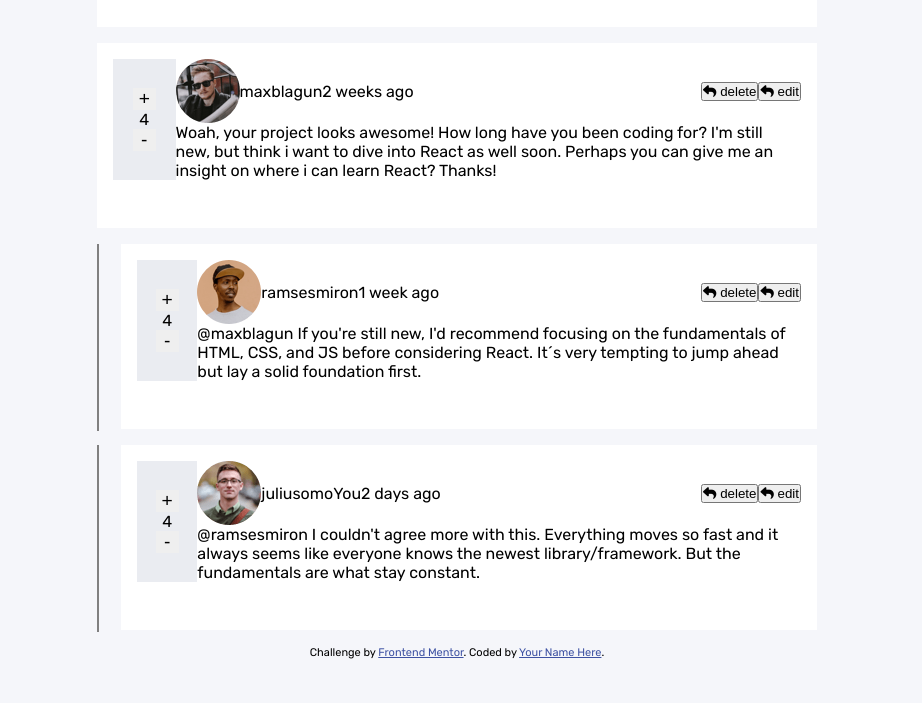
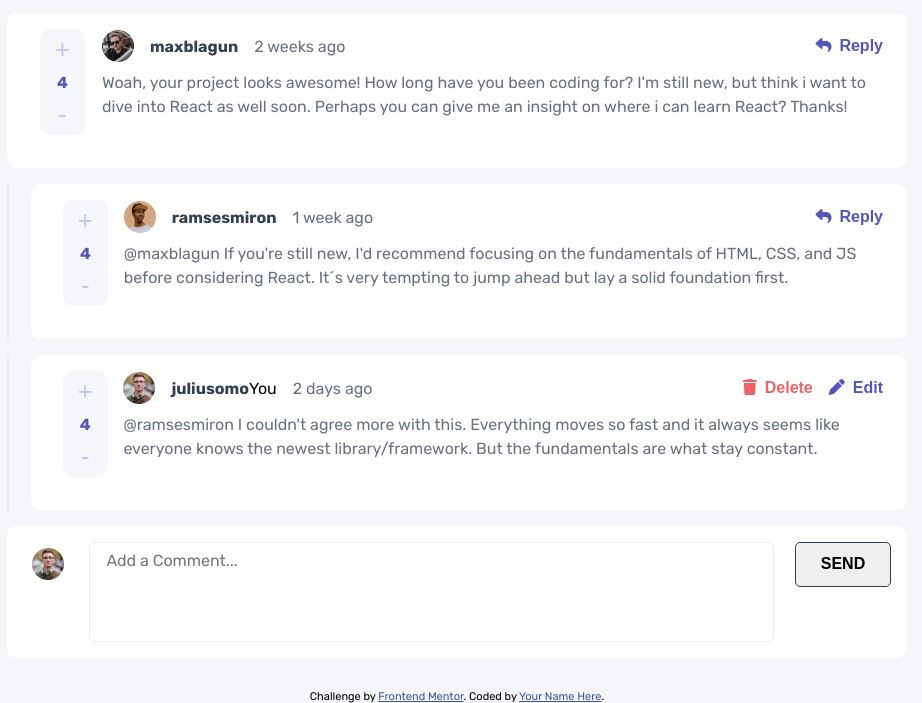
Before and after one commit to hernanruscica/Frontend_mentor_Interactive-comments-section, a plain HTML site: page index.html in a window 1280 px wide. Shown: the part 174-877 px from the top of the page, without its empty margins (183-1105 px from the left). Before the commit the page ends 833 px from the top, so only its background shows below. Drawn offline with Linux system fonts and the light colour scheme.

Commit message:
Add files via upload
styles almost done, fully respondive. javascript funcionallity undone

```diff
--- a/index.html
+++ b/index.html
@@ -28,18 +28,15 @@
         Impressive! Thought ir seems the drag feature could be improved. But overal it looks increible. You've nailed the design and the responsiveness at various breakpoints works really well.
       </p>
       <div class="comments__item__votes">
-        <button class="comments__item__votes__btn btn">+</button>
+        <button class="comments__item__votes__btn ">+</button>
         <p class="comments__item__votes__quantity">4</p>
-        <button class="comments__item__votes__btn btn">-</button>
+        <button class="comments__item__votes__btn ">-</button>
       </div>
       <div class="comments__item__actions">
+
           <button class="comments__item__actions__btn">
               <i class="fa-solid fa-reply"></i>
-              delete
-          </button>
-          <button class="comments__item__actions__btn">
-              <i class="fa-solid fa-reply"></i>
-              edit
+              Reply
           </button>
       </div>
     </section>
@@ -54,18 +51,14 @@
         Woah, your project looks awesome! How long have you been coding for? I'm still new, but think i want to dive into React as well soon. Perhaps you can give me an insight on where i can learn React? Thanks!
       </p>
       <div class="comments__item__votes">
-        <button class="comments__item__votes__btn btn">+</button>
+        <button class="comments__item__votes__btn ">+</button>
         <p class="comments__item__votes__quantity">4</p>
-        <button class="comments__item__votes__btn btn">-</button>
+        <button class="comments__item__votes__btn ">-</button>
       </div>
       <div class="comments__item__actions">
           <button class="comments__item__actions__btn">
               <i class="fa-solid fa-reply"></i>
-              delete
-          </button>
-          <button class="comments__item__actions__btn">
-              <i class="fa-solid fa-reply"></i>
-              edit
+              Reply
           </button>
       </div>
     </section>
@@ -80,18 +73,14 @@
         @maxblagun If you're still new, I'd recommend focusing on the fundamentals of HTML, CSS, and JS before considering React. It´s very tempting to jump ahead but lay a solid foundation first.
       </p>
       <div class="comments__item__votes">
-        <button class="comments__item__votes__btn btn">+</button>
+        <button class="comments__item__votes__btn ">+</button>
         <p class="comments__item__votes__quantity">4</p>
-        <button class="comments__item__votes__btn btn">-</button>
+        <button class="comments__item__votes__btn ">-</button>
       </div>
       <div class="comments__item__actions">
           <button class="comments__item__actions__btn">
               <i class="fa-solid fa-reply"></i>
-              delete
-          </button>
-          <button class="comments__item__actions__btn">
-              <i class="fa-solid fa-reply"></i>
-              edit
+              Reply
           </button>
       </div>
     </section>
@@ -107,20 +96,26 @@
         @ramsesmiron I couldn't agree more with this. Everything moves so fast and it always seems like everyone knows the newest library/framework. But the fundamentals are what stay constant.
       </p>
       <div class="comments__item__votes">
-        <button class="comments__item__votes__btn btn">+</button>
+        <button class="comments__item__votes__btn ">+</button>
         <p class="comments__item__votes__quantity">4</p>
-        <button class="comments__item__votes__btn btn">-</button>
+        <button class="comments__item__votes__btn ">-</button>
       </div>
       <div class="comments__item__actions">
-          <button class="comments__item__actions__btn">
-              <i class="fa-solid fa-reply"></i>
-              delete
+          <button class="comments__item__actions__btn comments__item__actions__btn--red">
+            <i class="fa-solid fa-trash"></i>
+              Delete
           </button>
           <button class="comments__item__actions__btn">
-              <i class="fa-solid fa-reply"></i>
-              edit
+            <i class="fa-solid fa-pen"></i>
+              Edit
           </button>
       </div>
+    </section>
+    <section class="textarea-item  " >
+      <textarea class = "textarea-item__textarea " placeholder="Add a Comment..."
+        name="comment" id="comment" ></textarea>
+      <img src="images/avatars/image-juliusomo.png" alt="avatar image" class="textarea-item__image comments__item__header__round-img">
+      <button class="btn textarea-item__btn">SenD</button>
     </section>
   </main>
 
--- a/style.css
+++ b/style.css
@@ -29,13 +29,14 @@ body {
 .comments {
     margin: 0 auto;
     width: 90vw;
-    max-width: 720px;
+    max-width: 900px;
 }
 
 .comments__item {
     margin: 1em 0;
     padding: 1em;
     background-color: var(--White);
+    border-radius: 10px;
     display: grid;
     grid-template-columns: 1fr 2fr 2fr 2fr 2fr 2fr;
     grid-template-rows: 2fr auto 1fr;
@@ -55,8 +56,8 @@ body {
     height: 100%;
     position: absolute;
     left: -1.5em;
-    top: 0px;
-    border: 1px solid gray;
+    top: 0;
+    border: 2px solid var(--Light-gray);
 }
 
 .comments__item__header{
@@ -67,28 +68,63 @@ body {
     grid-area: header;
 }
 
+.comments__item__header__round-img{
+    width: 2em;
+    height: auto;
+}
+
+.comments__item__header__username {
+    font-weight: 700;
+    margin-left: 1em;
+    color: var(--Dark-blue);
+}
+
 .comments__item__content{
     font-size: 1em;
     grid-area: mycontent;
 }
 
+.comments__item__header__date {
+    margin-left: 1em;
+    color: var(--Grayish-Blue);
+}
+
+.comments__item__content {
+    color: var(--Grayish-Blue);
+    line-height: 1.5em;
+    margin: 0.5em 0 1em 0;
+}
+
 .comments__item__votes{
     display: flex;
     flex-direction: row;
-    justify-content: left;
+    justify-content: space-between;
     align-items: center;
     grid-area: votes;
-    background-color: var(--Light-gray);
+    background-color: var(--Very-light-gray);
+    width: 100px;
+    border-radius: 10px;
+    padding: 0.4em 0.4em;
 }
 .comments__item__votes__btn{
     width: 1.2em;
-    font-size: 1.2em;
+    font-size: 1.6em;
+    border: none;
+    background-color: inherit;
+    color: var(--Light-grayish-blue);
+}
 
-    border: none;
+.comments__item__votes__btn:active,
+.comments__item__votes__btn:hover{
+    color: var(--Moderate-blue);
+    cursor: pointer;
 }
+
 .comments__item__votes__quantity{
 
-    background-color: var(--Light-gray);
+    background-color: inherit;
+    color: var(--Moderate-blue);
+    font-weight: 700;
 }
 .comments__item__actions{
     display: flex;
@@ -96,6 +132,77 @@ body {
     justify-content: right;
     align-items: center;
     grid-area: actions;
+}
+
+.comments__item__actions__btn {
+    display: flex;
+    padding: 0.5em;
+    border: none;
+    color: var(--Moderate-blue);
+    background-color: inherit;
+    font-weight: 700;
+    font-size: 1em;
+}
+.comments__item__actions__btn--red {
+    color: var(--Soft-Red);
+}
+
+.comments__item__actions__btn:active,
+.comments__item__actions__btn:hover {
+    opacity: 0.7;
+    cursor: pointer;
+}
+
+.comments__item__actions__btn i {
+    margin-right: 0.5em;
+}
+
+.btn{
+    cursor: pointer;
+    text-transform: uppercase;
+    width: 6em;
+    height: 2.8em;
+    border-radius: 5px;
+    font-weight: 700;
+    font-size: 1em;
+    border: 1px solid var(--Dark-blue);
+}
+.btn:hover,
+.btn:active  {
+    cursor: pointer;
+    opacity: 0.8;
+}
+
+.textarea-item{
+    background-color: var(--White);
+    border-radius: 10px;
+    display: grid;
+    grid-template-columns: 0.5fr repeat(7, 1fr);
+    grid-template-rows: auto auto;
+    grid-template-areas: "textarea textarea textarea textarea textarea textarea textarea textarea "
+                          "avatar . . . . . btn btn ";
+    padding: 1em;
+    margin-bottom: 2em;
+    gap: 1em;
+}
+.textarea-item__textarea{
+    grid-area: textarea;
+    resize: none;
+    height: 100px;
+    border: 1px solid var(--Light-gray);
+    border-radius: 5px;
+    padding: 0.5em 1em;
+    font-size: 1em;
+    font-family: var(--ff);
+}
+.textarea-item__image{
+    grid-area: avatar;
+    align-self: center;
+    justify-self: center;
+}
+.textarea-item__btn{
+    grid-area: btn;
+    justify-self: right;
 }
 
 
@@ -109,8 +216,10 @@ body {
     }
     .comments__item__votes{
         flex-direction: column;
-        justify-content: center;
+        justify-content: space-between;
         align-items: center;
+        width: 2.8em;
+        margin: 0 auto;
     }
 
     .comments__item--reply {
@@ -125,7 +234,12 @@ body {
         position: absolute;
         left: -1.5em;
         top: 0px;
-        border: 1px solid gray;
+        border: 1px solid var(--Light-gray);
+    }
+
+    .textarea-item {
+        grid-template-areas: "avatar textarea textarea textarea textarea textarea textarea btn"
+                              ".     textarea textarea textarea textarea textarea textarea    .";
     }
 }
 
```
